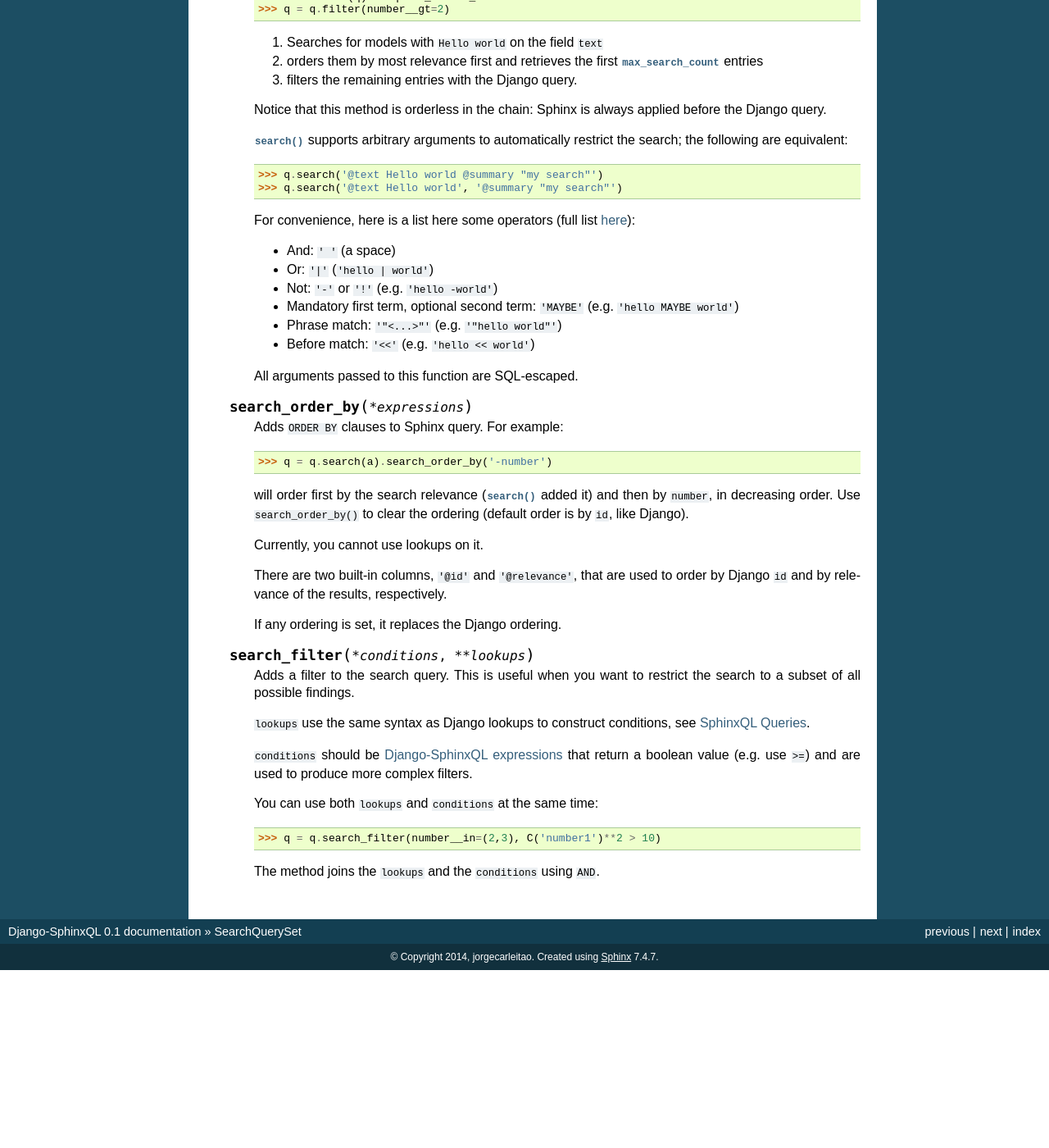
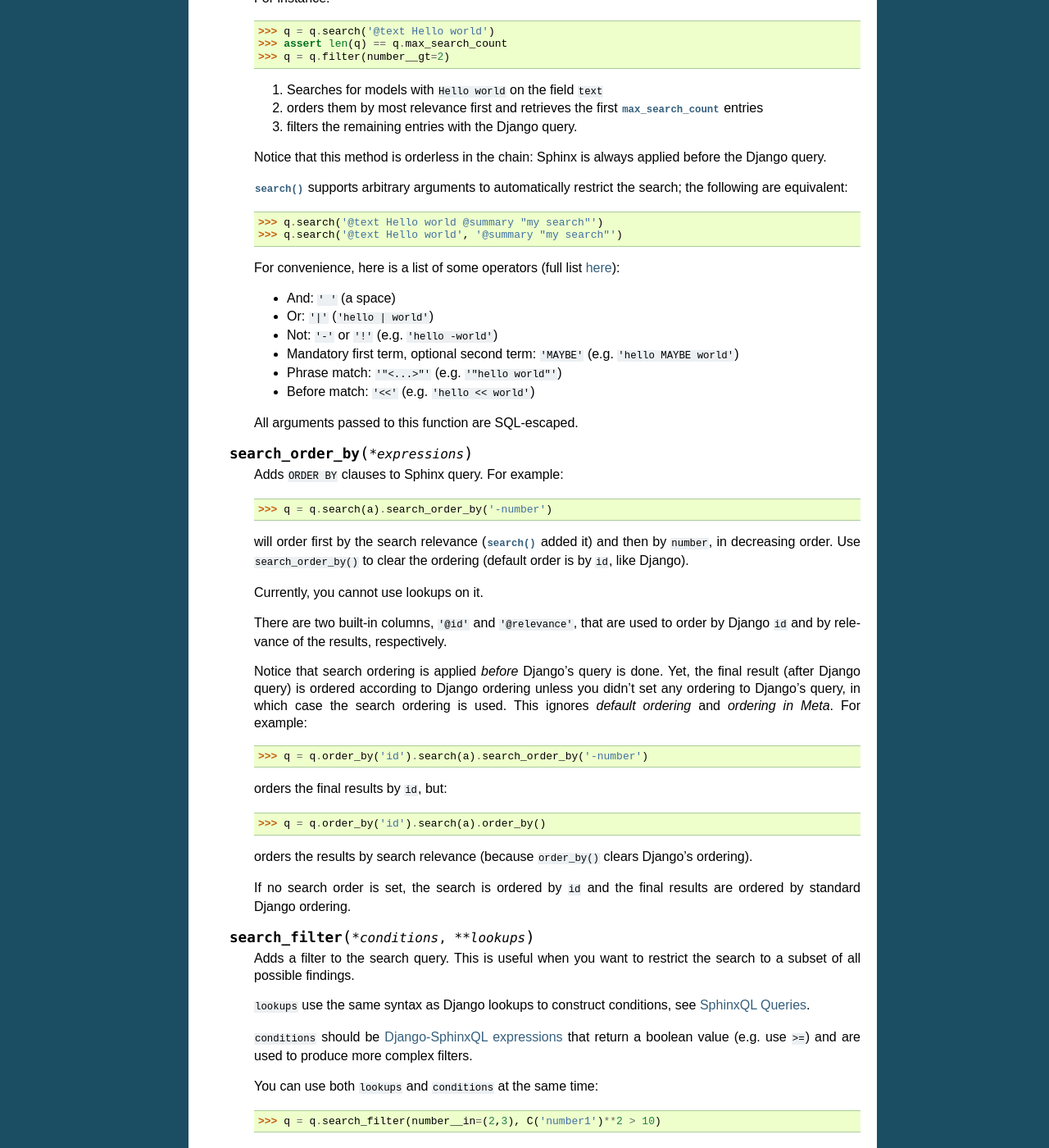
Before and after one commit to jorgecarleitao/django-sphinxql, a Sphinx documentation site: the page built from docs/queryset.rst, in a window 1280 px wide and 1400 px high, scrolled down 1289 px. Shown: the whole window at 82% size. Built offline with Sphinx 7.4.7, drawn with Linux system fonts in a browser that asks for light colours; before the commit the page ends 2472 px from its top, so only the background shows below that; some of the changed text lies outside the part shown.

Commit message:
Changed search_order_by to don't override Django ordering.

```diff
--- a/docs/queryset.rst
+++ b/docs/queryset.rst
@@ -10,7 +10,7 @@ API for interacting with Sphinx from Django.
 
     ``SearchQuerySet`` is a subclass of Django ``QuerySet`` to allow text-based
     search with Sphinx; This search is constructed by ``search*`` methods and is
-    lazily applied to the Django QuerySet before it hits Django's database.
+    lazily applied to the Django QuerySet *before* it hits Django's database.
 
     Formally, a ``SearchQuerySet`` is initialized with one parameter, the index
     it is bound to::
@@ -27,7 +27,7 @@ API for interacting with Sphinx from Django.
     * :meth:`search_filter`: for filtering the results of the search
 
     If you don't use any of these methods, ``SearchQuerySet`` is equivalent to
-    a Django ``QuerySet``, and can be replaced on your code without any change.
+    a Django ``QuerySet`` and can be replaced on your code without any change.
 
     When you apply :meth:`search`, ``SearchQuerySet`` assumes you want to use
     Sphinx on it:
@@ -35,8 +35,8 @@ API for interacting with Sphinx from Django.
     .. attribute:: search_mode
 
         Defaults to ``False``, and defines whether Sphinx should be used by the
-        :class:`~query.SearchQuerySet` during the database hit. Automatically set
-        to `True` when :meth:`search` is used.
+        :class:`~query.SearchQuerySet` prior to Django database hit. Automatically
+        set to `True` when :meth:`search` is used.
 
     When :attr:`search_mode` is ``True``, the queryset performs a search in Sphinx
     database with the query built from the ``search*`` methods before interacting
@@ -44,7 +44,7 @@ API for interacting with Sphinx from Django.
 
     * filtering done by :meth:`search` and :meth:`search_filter` are applied
       before Django's query, restricting the valid ``id`` in the Django's query.
-    * :meth:`search_order_by` orders the results and replaces Django ordering.
+    * :meth:`search_order_by` orders the results.
 
     At most, ``SearchQuerySet`` does 1 database hit in Sphinx, followed by the
     Django hit. In :attr:`search_mode`, the ``SearchQuerySet`` has an upper limit:
@@ -54,9 +54,12 @@ API for interacting with Sphinx from Django.
         A class attribute defining the maximum number of entries returned by the
         Sphinx hit. Currently hardcoded to 1000.
 
+        Notice that this implies that any search-based query has always at most
+        count 1000 (can be less if Django filters some).
+
     If Sphinx is used, model objects are annotated with an attribute
-    ``search_result`` that contains the ``Index`` with the values retrieved from
-    Sphinx.
+    ``search_result`` that contains the ``Index`` populated the values retrieved
+    from Sphinx database.
 
     .. _extended query syntax: http://sphinxsearch.com/docs/current.html#extended-syntax
 
@@ -92,7 +95,7 @@ API for interacting with Sphinx from Django.
             >>> q.search('@text Hello world @summary "my search"')
             >>> q.search('@text Hello world', '@summary "my search"')
 
-        For convenience, here is a list here some operators (full list `here
+        For convenience, here is a list of some operators (full list `here
         <extended query syntax>`_):
 
         * And: ``' '`` (a space)
@@ -121,7 +124,23 @@ API for interacting with Sphinx from Django.
         that are used to order by Django ``id`` and by relevance of the results,
         respectively.
 
-        If any ordering is set, it replaces the Django ordering.
+        Notice that search ordering is applied *before* Django's query is done.
+        Yet, the final result (after Django query) is ordered according to Django
+        ordering unless you didn't set any ordering to Django's query, in which
+        case the search ordering is used. This ignores *default ordering* and
+        *ordering in Meta*. For example::
+
+        >>> q = q.order_by('id').search(a).search_order_by('-number')
+
+        orders the final results by ``id``, but::
+
+        >>> q = q.order_by('id').search(a).order_by()
+
+        orders the results by search relevance (because ``order_by()``
+        clears Django's ordering).
+
+        If no search order is set, the search is ordered by ``id``
+        and the final results are ordered by standard Django ordering.
 
     .. method:: search_filter(*conditions, **lookups)
 
@@ -139,5 +158,4 @@ API for interacting with Sphinx from Django.
 
         >>> q = q.search_filter(number__in=(2,3), C('number1')**2 > 10)
 
-        The method joins the ``lookups`` and the ``conditions`` using
-        ``AND``.
+        The method joins all and each ``lookup`` and ``condition`` with ``AND``.
```
Also changed, not shown: 2 other files.
